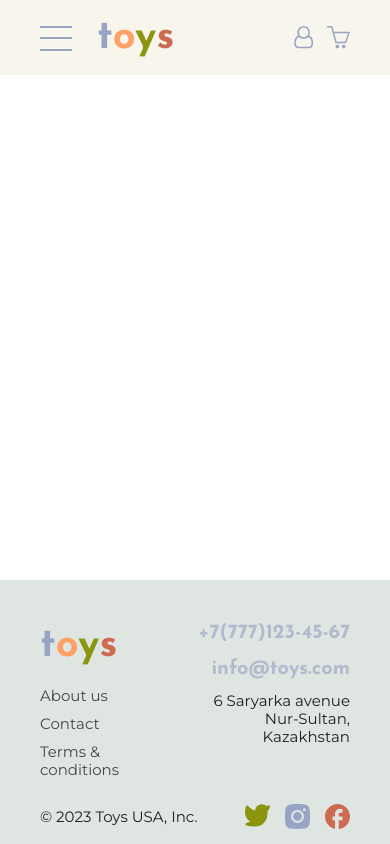
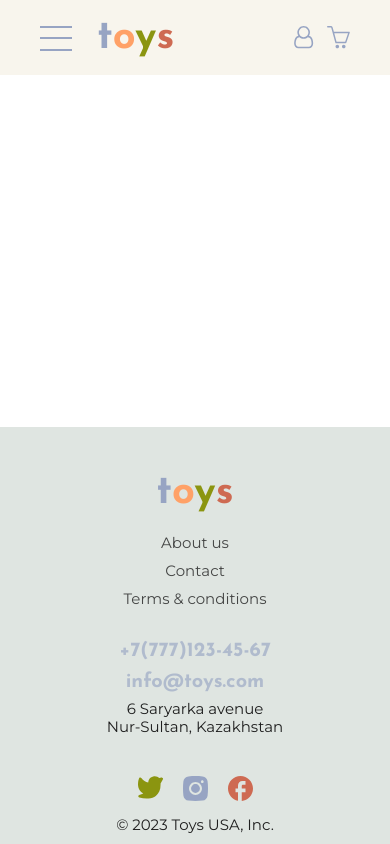
Before and after one commit to natanchik/e-commerce-app-toys, a website built with webpack: page src/index.html in a window 390 px wide. Built offline with nearby package versions, Linux system fonts and the light colour scheme.

Commit message:
fix: footer adaptive

```diff
--- a/src/styles/components/_footer.scss
+++ b/src/styles/components/_footer.scss
@@ -40,9 +40,9 @@
 .footer__info {
   display: flex;
   flex-direction: column;
-  align-items: flex-end;
   gap: 10px;
   text-align: end;
+  margin-top: 10px;
 }
 
 .footer__tel,
@@ -78,3 +78,29 @@
   display: flex;
   gap: 15px;
 }
+
+@media (max-width: 520px) {
+  .footer__raw {
+    flex-direction: column;
+    align-items: center;
+  }
+
+  .footer__nav,
+  .footer__info {
+    text-align: center;
+  }
+
+  .footer__info {
+    margin-top: 30px;
+    gap: 5px;
+  }
+
+  .footer__raw:last-child {
+    flex-direction: column-reverse;
+  }
+
+  .footer_social-icons {
+    gap: 20px;
+    margin: 20px 0 15px;
+  }
+}
```
